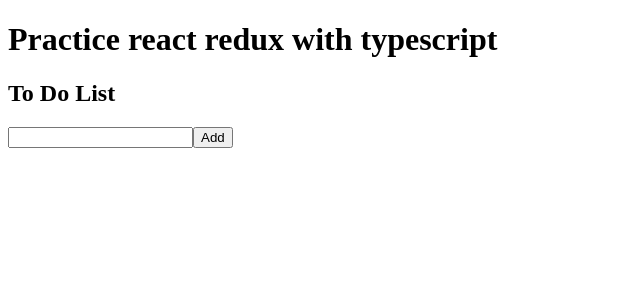
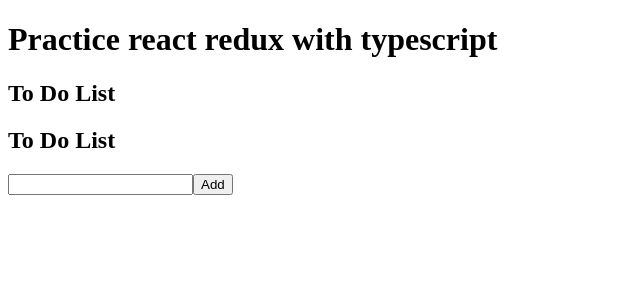
Before and after one commit to minyopi/React-redux, a React (Create React App) app: page / in a window 1280 px wide. Shown: the top 300 px of the page, without its empty margins (0-640 px from the left). Built offline with nearby package versions, Linux system fonts and the light colour scheme.

Commit message:
feat(todoList): refactor title

```diff
--- a/src/components/home/TodoList.tsx
+++ b/src/components/home/TodoList.tsx
@@ -18,6 +18,8 @@ const TodoList: React.FC = () => {
 
   return (
     <>
+      <h2>To Do List</h2>
+
       <input
         type="text"
         value={value}
```
